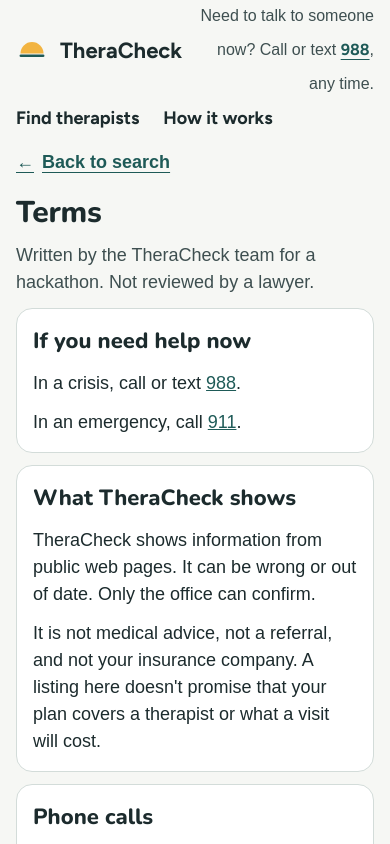
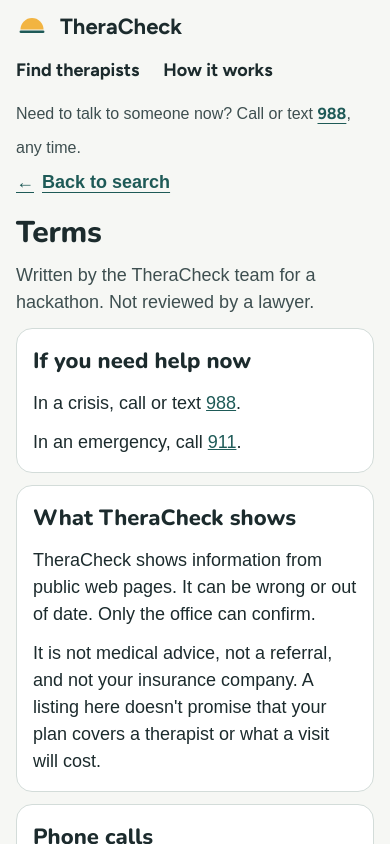
Before and after one commit to waleedA13/SandHacks2, a Next.js app: page /terms in a window 390 px wide. Shown: the top 844 px of the page. Built offline with nearby package versions, Linux system fonts and the light colour scheme; a web font is replaced by a local one.

Commit message:
style(header): crisis line gets its own row on a phone

```diff
--- a/src/app/globals.css
+++ b/src/app/globals.css
@@ -205,13 +205,12 @@ main {
 }
 
 .crisis {
-  /* Shares the logo's row and wraps inside it on a narrow phone. */
-  flex: 1 1 0;
-  min-width: 0;
-  margin-left: auto;
+  /* Its own row under the links on a phone; it sits on the logo's row from the tablet width up. */
+  order: 2;
+  flex: 1 1 100%;
+  margin: 0;
   color: var(--ink-soft);
   font-size: var(--step--1);
-  text-align: right;
 }
 
 .site-footer {
@@ -1180,7 +1179,12 @@ h2 {
   }
 
   .crisis {
+    order: 0;
+    flex: 1 1 0;
+    min-width: 0;
+    margin-left: auto;
     font-size: var(--step-0);
+    text-align: right;
   }
 
   /* One row: the links sit between the logo and 988. */
```
